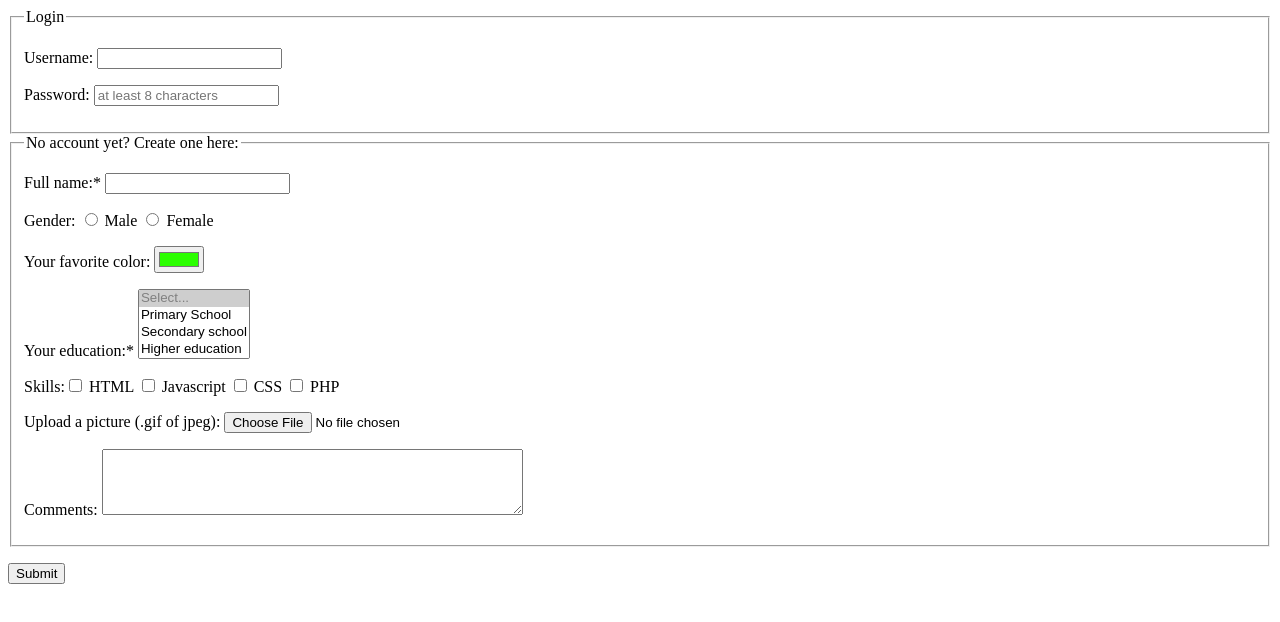
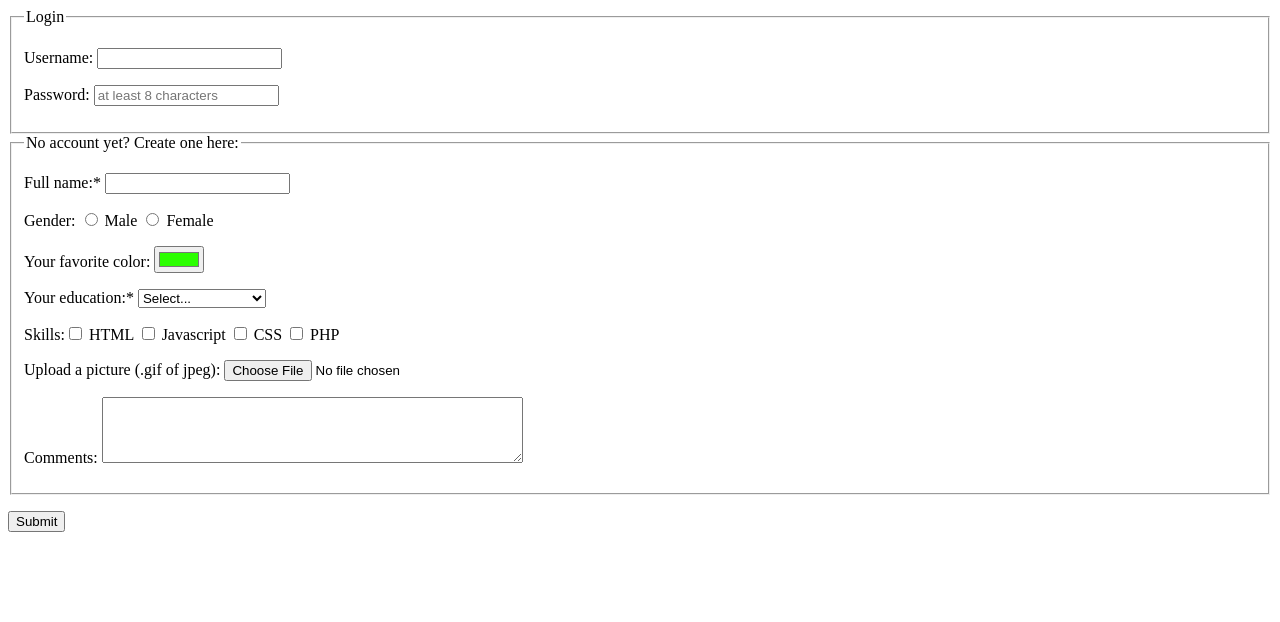
Before and after one commit to sanderbaetens/2021_WMD_Baetens_Sander, a plain HTML site: page Les 3/oefening2.html in a window 1280 px wide. Drawn offline with Linux system fonts and the light colour scheme.

Commit message:
Add files via upload

```diff
--- a/Les 3/oefening2.html
+++ b/Les 3/oefening2.html
@@ -34,8 +34,8 @@
                 <input type="color" id="favcolor" name="favcolor" value="#2bff00"></p>
 
             <p><label for="edu">Your education:* </label>
-                <select id="edu" name="edu" required size="4">
-                    <option value="select" selected disabled>Select...</option>
+                <select id="edu" name="edu" required size="1">
+                    <option value="" selected disabled>Select...</option>
                     <option value="primary">Primary School</option>
                     <option value="secondary">Secondary school</option>
                     <option value="higher">Higher education</option>
```
